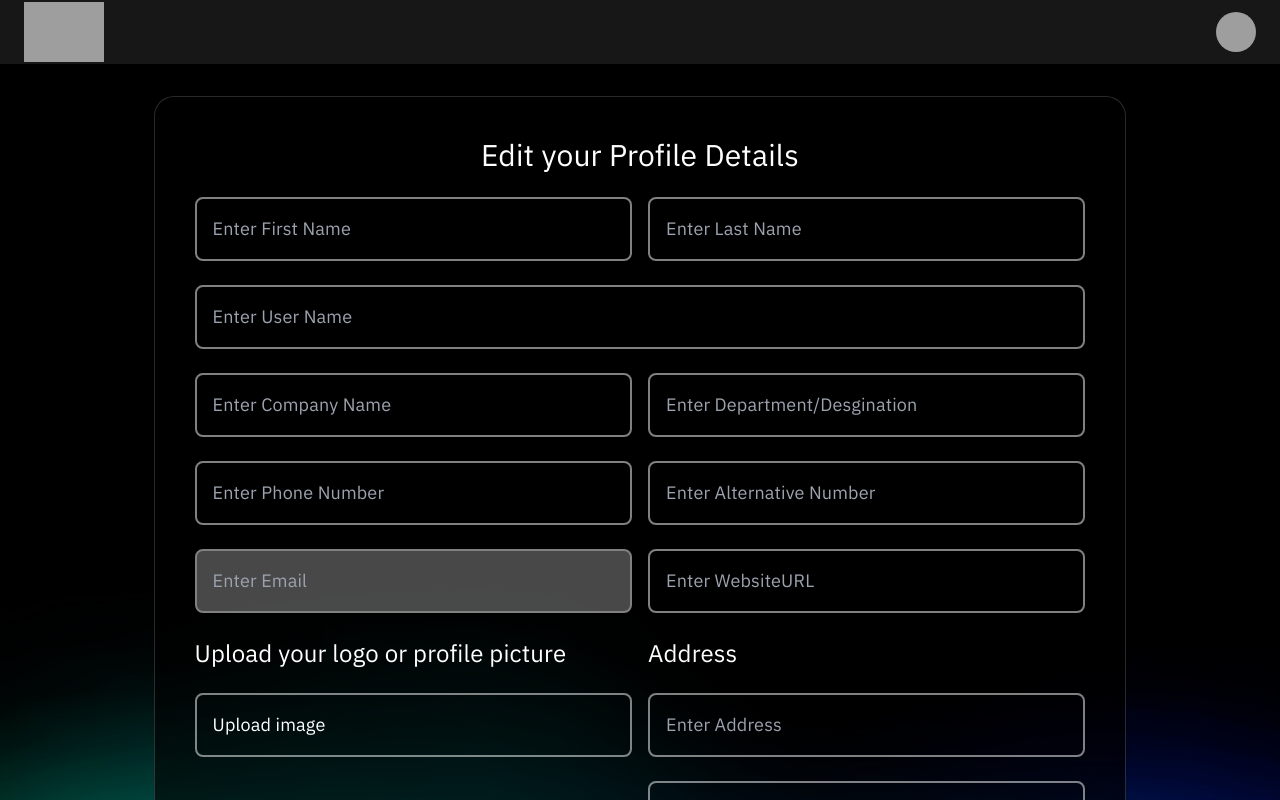
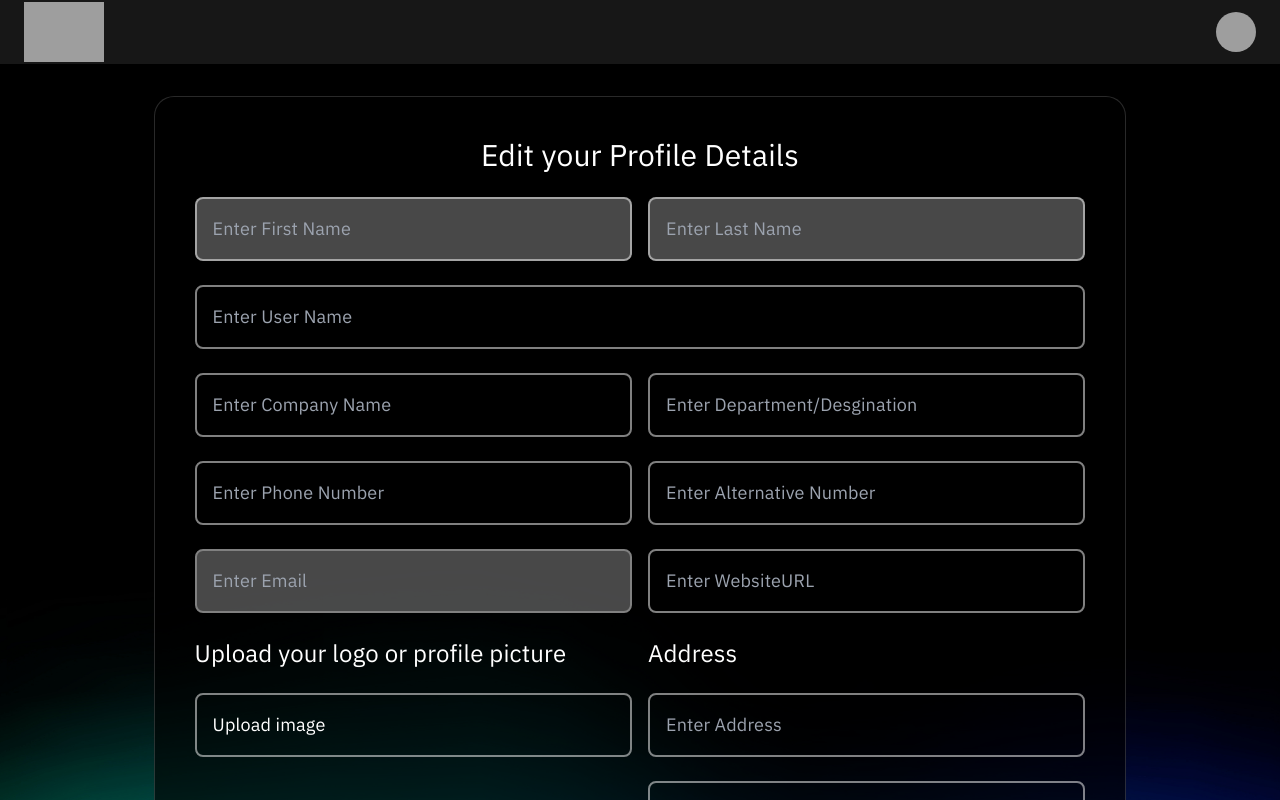
Before and after one commit to onendf-nav/nfccard, a React (Create React App) app: page /editprofile in a window 1280 px wide. Shown: the top 800 px of the page. Built offline with nearby package versions, Linux system fonts and the light colour scheme; no server answers; sample sign-in values are in the browser's storage; grey boxes are pictures that could not be loaded.

Commit message:
bugs fix part 3 version 2

```diff
--- a/src/components/EditProfile.jsx
+++ b/src/components/EditProfile.jsx
@@ -136,8 +136,8 @@ export const EditProfile = () => {
                     <div className='flex items-center justify-center flex-col gap-6 text-white w-full overflow-auto p-2' >
                         <h1 className='text-3xl'>Edit your Profile Details</h1>
                         <div className='flex w-full gap-4 flex-col lg:flex-row ' >
-                            <input onChange={formik.handleChange} value={formik.values.first_name} className='w-[100%] lg:w-[50%] bg-transparent px-4 text-lg rounded-lg py-4' style={{ border: "2px solid #ffffff80" }} placeholder='Enter First Name' name="first_name" type="text" />
-                            <input onChange={formik.handleChange} value={formik.values.last_name} className='w-[100%] lg:w-[50%] bg-transparent px-4 text-lg rounded-lg py-4' style={{ border: "2px solid #ffffff80" }} placeholder='Enter Last Name' name="last_name" type="text" />
+                            <input onChange={formik.handleChange} value={formik.values.first_name} className='w-[100%] lg:w-[50%] bg-grey px-4 text-lg rounded-lg py-4' style={{ border: "2px solid #ffffff80" }} placeholder='Enter First Name' name="first_name" type="text" disabled/>
+                            <input onChange={formik.handleChange} value={formik.values.last_name} className='w-[100%] lg:w-[50%] bg-grey px-4 text-lg rounded-lg py-4' style={{ border: "2px solid #ffffff80" }} placeholder='Enter Last Name' name="last_name" type="text" disabled/>
                         </div>
                         <input onChange={formik.handleChange} value={formik.values.user_name} className='w-full bg-transparent px-4 text-lg rounded-lg py-4' style={{ border: "2px solid #ffffff80" }} placeholder='Enter User Name' name="user_name" type="text" />
                         <div className='flex w-full gap-4 flex-col lg:flex-row' >
```
